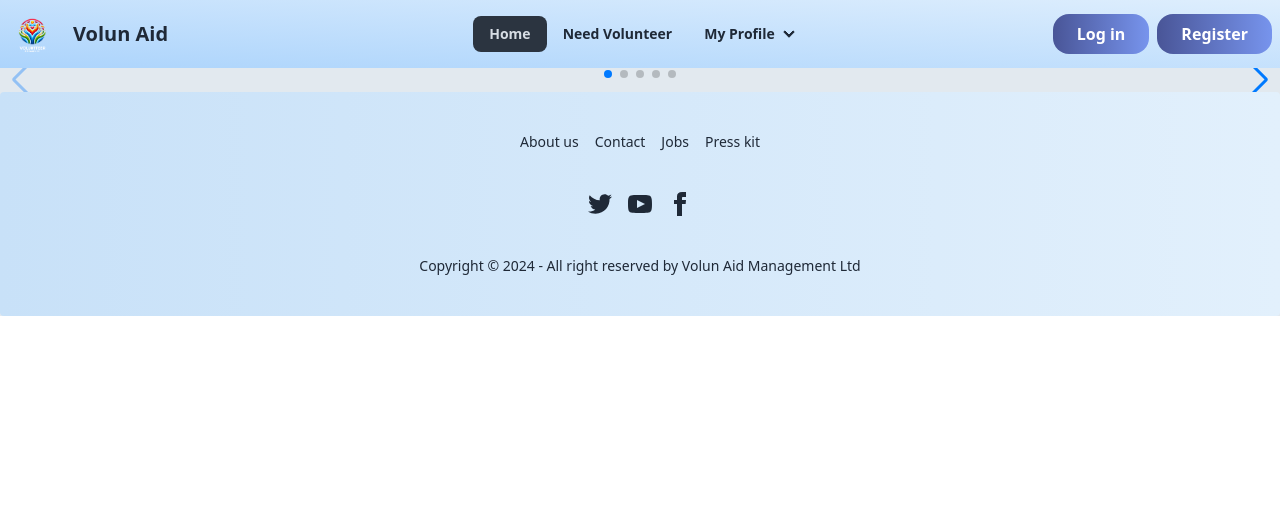
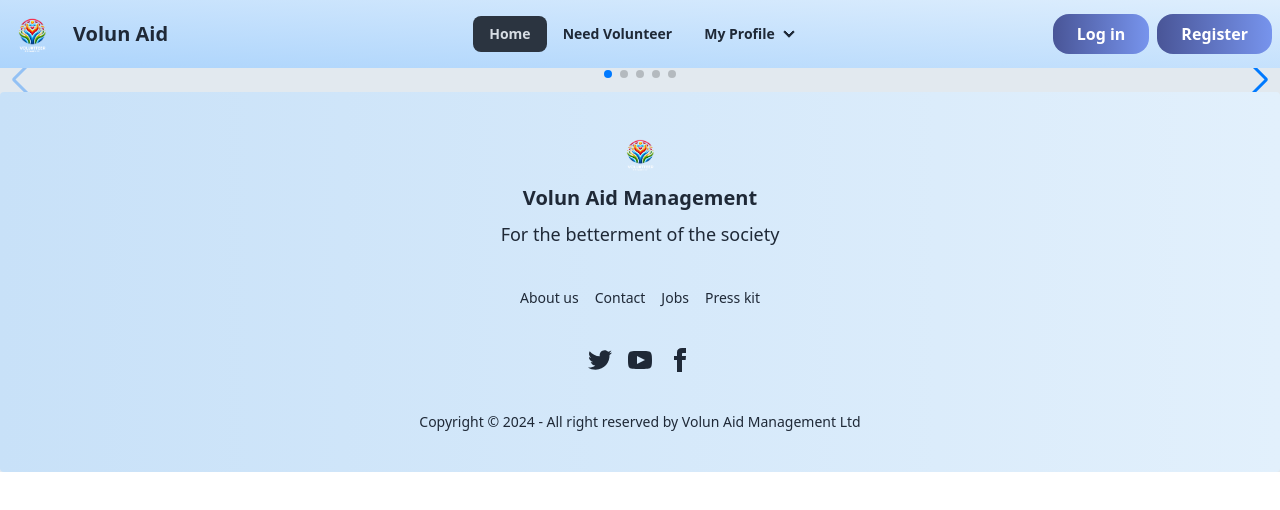
Before and after one commit to Raisa-islam/VolunAid, a React (Vite) app: page / in a window 1280 px wide. Shown: the top 510 px of the page. Built offline with nearby package versions, Linux system fonts and the light colour scheme; no server answers.

Commit message:
footer done

```diff
--- a/src/pages/shared/footer/Footer.jsx
+++ b/src/pages/shared/footer/Footer.jsx
@@ -1,8 +1,14 @@
-
+import logoi from '../../../assets/logo11_prev_ui.png'
 
 const Footer = () => {
   return (
     <footer className="footer footer-center p-10 bg-gradient-to-r from-[#c8e1f8] to-[#e2f0fc] text-base-content rounded">
+      <div>
+      <img src={logoi} alt="" className='w-12 h-11'/>
+      <h1 className='text-xl font-semibold'>Volun Aid Management</h1>
+      <p className='text-lg font-medium'>For the betterment of the society</p>
+      </div>
+
       <nav className="grid grid-flow-col gap-4">
         <a className="link link-hover">About us</a>
         <a className="link link-hover">Contact</a>
```
